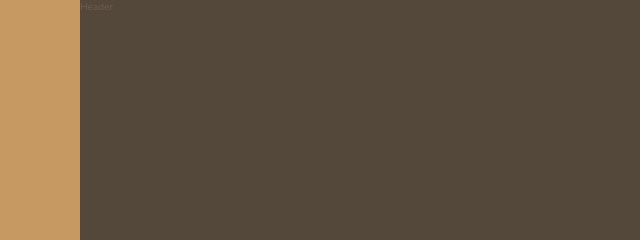
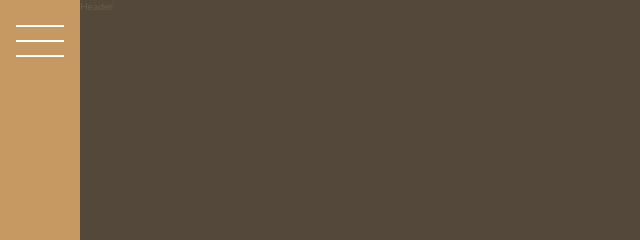
Before and after one commit to maheshwari-ashutosh/Nexter, a website: page index.html in a window 1280 px wide. Shown: the top 240 px of the page, 0-640 px from the left. Drawn offline with nearby package versions, Linux system fonts and the light colour scheme.

Commit message:
Add sidebar

```diff
--- a/sass/_sidebar.scss
+++ b/sass/_sidebar.scss
@@ -2,4 +2,33 @@
   background-color: $color-primary;
   grid-row: 1 / -1;
   grid-column: sidebar-start / sidebar-end;
+
+  &__toggle {
+    margin: 4rem auto;
+    width: 60%;
+    position: relative;
+
+    &,
+    &::before,
+    &::after {
+      display: block;
+      height: 0.2rem;
+      background-color: #fff;
+    }
+
+    &::before,
+    &::after {
+      content: "";
+      width: 100%;
+      position: absolute;
+    }
+
+    &::before {
+      top: -1.5rem;
+    }
+
+    &::after {
+      top: 1.5rem;
+    }
+  }
 }
```
Also changed, not shown: css/style.css.
